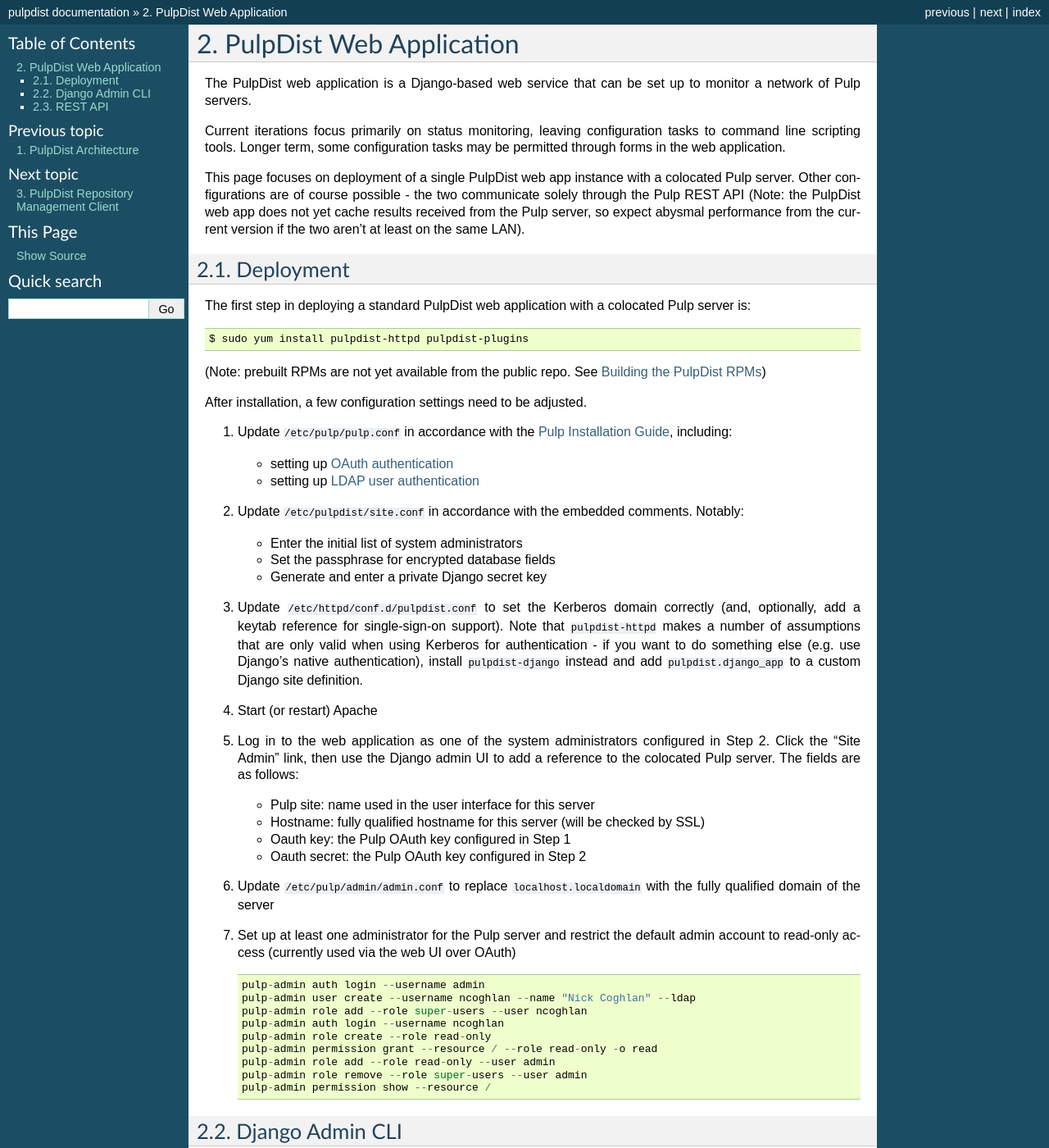
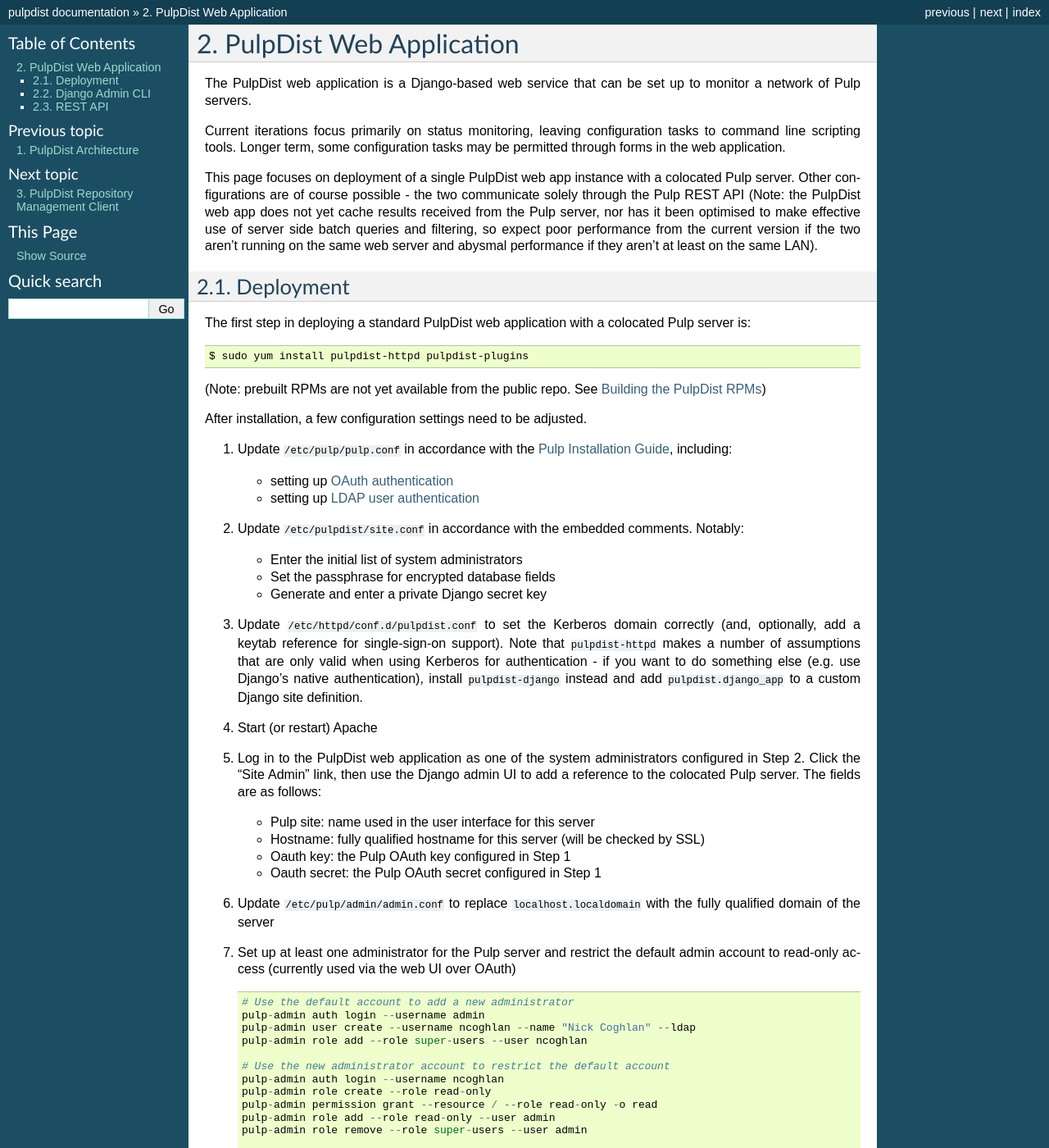
Before and after one commit to ncoghlan/pulpdist, a Sphinx documentation site: the page built from doc/webapp.rst, in a window 1280 px wide and 1400 px high. Shown: the whole window at 82% size. Built offline with Sphinx 7.4.7, drawn with Linux system fonts in a browser that asks for light colours; the version number could not be read and is left out; some of the changed text lies outside the part shown.

Commit message:
Misc doc cleanups

```diff
--- a/doc/cli.rst
+++ b/doc/cli.rst
@@ -33,7 +33,7 @@ Synchronisation Management Commands
 * ``sync``: Request immediate synchronisation of repositories
 * ``enable``: Configure repositories to respond to sync requests
 * ``disable``: Configure repositories to ignore sync requests
-* ``cron_sync``: See `Scheduling sync operations with cron`_ (Not Yet Implemented)
+* ``cron_sync``: See `Scheduling sync operations with cron`_
 
 
 Repository Status Queries
--- a/doc/webapp.rst
+++ b/doc/webapp.rst
@@ -14,8 +14,10 @@ application.
 This page focuses on deployment of a single PulpDist web app instance with
 a colocated Pulp server. Other configurations are of course possible - the
 two communicate solely through the Pulp REST API (Note: the PulpDist web app
-does not yet cache results received from the Pulp server, so expect abysmal
-performance from the current version if the two aren't at least on the same
+does not yet cache results received from the Pulp server, nor has it been
+optimised to make effective use of server side batch queries and filtering, so
+expect poor performance from the current version if the two aren't running on
+the same web server and abysmal performance if they aren't at least on the same
 LAN).
 
 Deployment
@@ -54,14 +56,15 @@ After installation, a few configuration settings need to be adjusted.
 
 4. Start (or restart) Apache
 
-5. Log in to the web application as one of the system administrators configured
-   in Step 2. Click the "Site Admin" link, then use the Django admin UI to add
-   a reference to the colocated Pulp server. The fields are as follows:
+5. Log in to the PulpDist web application as one of the system administrators
+   configured in Step 2. Click the "Site Admin" link, then use the Django admin
+   UI to add a reference to the colocated Pulp server. The fields are as
+   follows:
 
    * Pulp site: name used in the user interface for this server
    * Hostname: fully qualified hostname for this server (will be checked by SSL)
    * Oauth key: the Pulp OAuth key configured in Step 1
-   * Oauth secret: the Pulp OAuth key configured in Step 2
+   * Oauth secret: the Pulp OAuth secret configured in Step 1
 
 6. Update ``/etc/pulp/admin/admin.conf`` to replace ``localhost.localdomain``
    with the fully qualified domain of the server
@@ -70,14 +73,19 @@ After installation, a few configuration settings need to be adjusted.
    default admin account to read-only access (currently used via the web
    UI over OAuth) ::
 
+      # Use the default account to add a new administrator
       pulp-admin auth login --username admin
       pulp-admin user create --username ncoghlan --name "Nick Coghlan" --ldap
       pulp-admin role add --role super-users --user ncoghlan
+
+      # Use the new administrator account to restrict the default account
       pulp-admin auth login --username ncoghlan
       pulp-admin role create --role read-only
       pulp-admin permission grant --resource / --role read-only -o read
       pulp-admin role add --role read-only --user admin
       pulp-admin role remove --role super-users --user admin
+
+      # Check the permissions have been updated appropriately
       pulp-admin permission show --resource /
 
 
@@ -94,7 +102,7 @@ as::
 
    $ sudo python -m pulpdist.manage_site --help
 
-Refer to the `Django documentation` for details of what this command supports
+Refer to the `Django documentation`_ for details of what this command supports
 (like the default ``manage.py``, ``pulpdist.manage_site`` is a thin
 convenience wrapper around ``django-admin``).
 
```
